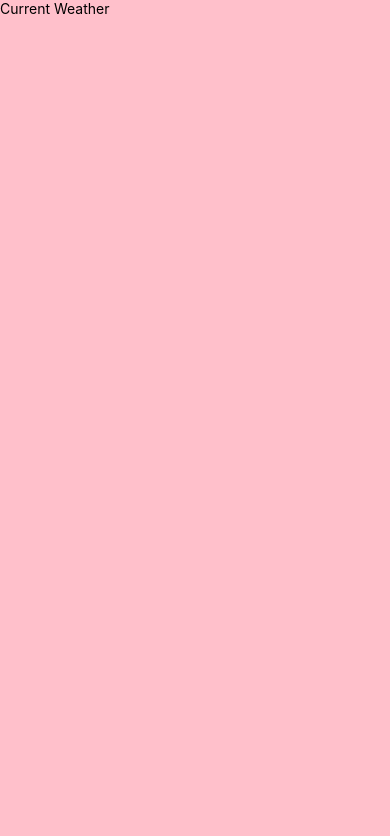
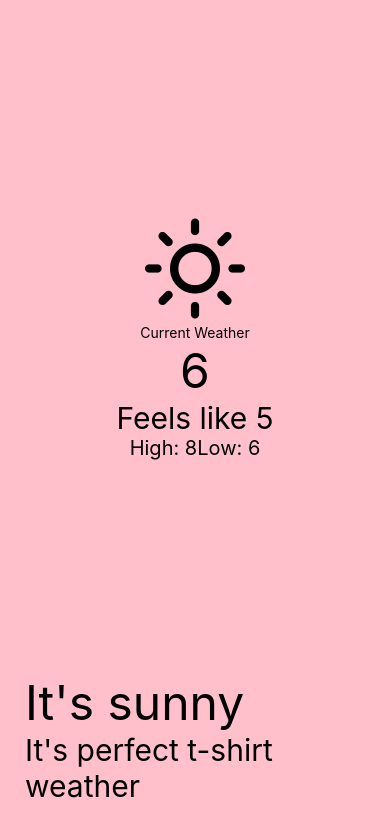
Before and after one commit to LaloLalo1999/WeatherApp, a React Native app: screen / in a window 390 px wide. Shown: the top 836 px of the page. Built offline with nearby package versions, Linux system fonts and the light colour scheme.

Commit message:
Divided app into components

```diff
--- a/App.js
+++ b/App.js
@@ -1,23 +1,18 @@
 import React from "react";
-import { View, Text, SafeAreaView, StyleSheet } from "react-native";
+import { View, StyleSheet } from "react-native";
+import CurrentWeather from "./src/components/CurrentWeather";
+import UpcomingWeather from "./src/components/UpcomingWeather";
 
 const App = () => {
   return (
-    <SafeAreaView style={styles.wrapper}>
-      <View style={styles.container}>
-        <Text>Current Weather</Text>
-      </View>
-    </SafeAreaView>
-
+    <View style={styles.container}>
+      <CurrentWeather />
+    </View>
   )
 }
 
 const styles = StyleSheet.create({
-  wrapper: {
-    flex: 1
-  },
   container: {
-    backgroundColor: "pink",
     flex: 1
   }
 })
--- /dev/null
+++ b/src/components/CurrentWeather.js
@@ -0,0 +1,67 @@
+import React from "react";
+import { View, Text, SafeAreaView, StyleSheet } from "react-native";
+import { Feather } from '@expo/vector-icons';
+
+const CurrentWeather = () => {
+  return (
+    <SafeAreaView style={styles.wrapper}>
+      <View style={styles.container}>
+        <Feather name="sun" size={100} color="black" />
+        <Text>Current Weather</Text>
+        <Text style={styles.temp}>6</Text>
+        <Text style={styles.feels}>Feels like 5</Text>
+        <View style={styles.highLowWrapper}>
+          <Text style={styles.highLow}>High: 8</Text>
+          <Text style={styles.highLow}>Low: 6</Text>
+        </View>
+      </View>
+      <View style={styles.bodyWrapper}>
+        <Text style={styles.description}>It's sunny</Text>
+        <Text style={styles.message}>It's perfect t-shirt weather</Text>
+      </View>
+    </SafeAreaView>
+
+  );
+};
+
+const styles = StyleSheet.create({
+  wrapper: {
+    flex: 1,
+    backgroundColor: "pink"
+  },
+  container: {
+    backgroundColor: "pink",
+    flex: 1,
+    alignItems: "center",
+    justifyContent: "center"
+  },
+  temp: {
+    color: "black",
+    fontSize: 48
+  },
+  feels: {
+    fontSize: 30,
+    color: "black"
+  },
+  highLow: {
+    fontSize: 20,
+    color: "black"
+  },
+  highLowWrapper: {
+    flexDirection: "row",
+  },
+  bodyWrapper: {
+    justifyContent: "flex-end",
+    alignItems: "flex-start",
+    paddingLeft: 25,
+    marginBottom: 40
+  },
+  description: {
+    fontSize: 48
+  },
+  message: {
+    fontSize: 30
+  }
+});
+
+export default CurrentWeather
--- /dev/null
+++ b/src/components/UpcomingWeather.js
@@ -0,0 +1,18 @@
+import React from 'react';
+import { SafeAreaView, StyleSheet, Text } from 'react-native';
+
+const UpcomingWeather = () => {
+  return (
+    <SafeAreaView style={styles.container}>
+      <Text>Upcoming Weather</Text>
+    </SafeAreaView>
+  )
+}
+
+const styles = StyleSheet.create({
+  container: {
+    flex: 1
+  }
+})
+
+export default UpcomingWeather;
```
